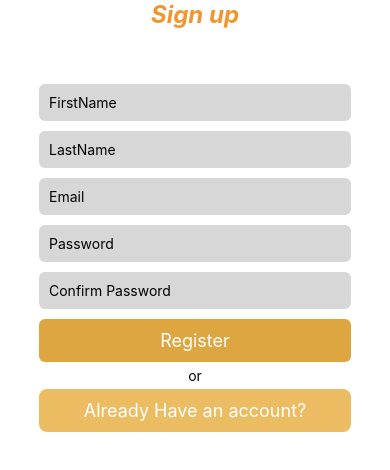
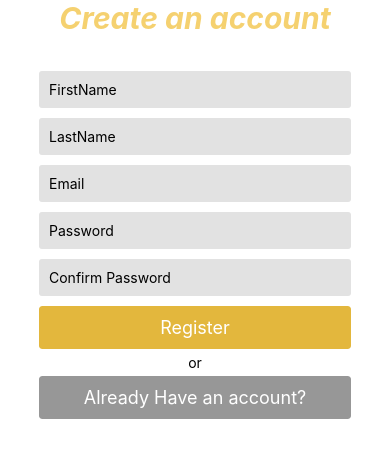
Before and after one commit to JPvenadas/MyNotepad, a React Native app: screen /Register in a window 390 px wide. Shown: the top 470 px of the page. Built offline with nearby package versions, Linux system fonts and the light colour scheme.

Commit message:
change the splash icon and coloring

```diff
--- a/components/Register/RegisterForm.jsx
+++ b/components/Register/RegisterForm.jsx
@@ -67,7 +67,7 @@ export function RegisterForm({Register, Login}) {
 
       return (
           <View style={styles.Container}>
-              <Text style={styles.title}>Sign up</Text>
+              <Text style={styles.title}>Create an account</Text>
               <Formik
                   initialValues={
                       {
@@ -193,10 +193,10 @@ const styles = StyleSheet.create({
         height: 'auto'
     },
     title:{
-        color: '#f1962f',
-        fontSize: 24,
+        color: '#f5d170',
+        fontSize: 30,
         fontStyle: 'italic',
-        paddingBottom: 50,
+        paddingBottom: 30,
         fontWeight: 'bold',
 
     },
--- a/components/login/LoginForm.jsx
+++ b/components/login/LoginForm.jsx
@@ -22,7 +22,7 @@ const LoginForm = ({Register, onLogin}) => {
        setDatabase(JSON.parse(value))
       }
     } catch(e) {
-     console.log(e)
+      Alert.alert('Login Error', 'No Users Found');
     }
   }
 
@@ -92,7 +92,7 @@ const LoginForm = ({Register, onLogin}) => {
             <View style={Global.inputContainer}>
               <Button
                 buttonStyle={Global.subButton}
-                title="Signup"
+                title="Create an account"
                 onPress={()=>{Register()}}/>
             </View>
           </View>)
@@ -130,10 +130,10 @@ const styles = StyleSheet.create({
     paddingBottom: 20,
   },
   subtitile1:{
-    color: '#535455',
+    color: '#79797a',
   },
   subtitile2:{
-    color: '#e8bc43'
+    color: '#f5d170'
   }
 })
 
--- a/components/login/LoginLottie.jsx
+++ b/components/login/LoginLottie.jsx
@@ -22,6 +22,7 @@ const styles = StyleSheet.create({
     image: {
        width: '70%',
        height: 180,
+
       },
 })
 export default LoginLottie
--- a/screens/NoteEdit.jsx
+++ b/screens/NoteEdit.jsx
@@ -74,7 +74,6 @@ const NoteEdit = ({route,navigation}) => {
           })
         }}/>
         </View>
-        <Text>{}</Text>
         <TextInput
           multiline
           style={styles.input2}
--- a/screens/Register.jsx
+++ b/screens/Register.jsx
@@ -17,7 +17,7 @@ const Register = ({navigation}) => {
     navigation.navigate('Loading',user)
   }
   return (
-    <ScrollView style={{backgroundColor: 'white'}}>
+    <ScrollView style={{backgroundColor: '#fff'}}>
       <View style={styles.container}>
       <RegisterForm Register={navigateLoading} Login={navigatelogin}/>
       </View>
--- a/styles/GlobalStyles.js
+++ b/styles/GlobalStyles.js
@@ -11,22 +11,22 @@ export const Global = StyleSheet.create(
         input: {
             padding: 10,
             width: '100%',
-            backgroundColor: '#d7d7d7',
-            borderRadius: 6
+            backgroundColor: '#e2e2e2',
+            borderRadius: 3
         },
         button:{
             width: '100%',
             alignSelf: 'center',
             padding: 10,
-            borderRadius: 6,
-            backgroundColor: '#dda640'
+            borderRadius: 3,
+            backgroundColor: '#e3b73d'
         },
         subButton:{
             width: '100%',
             alignSelf: 'center',
             padding: 10,
-            borderRadius: 8,
-            backgroundColor: '#ecbc62'
+            borderRadius: 3,
+            backgroundColor: '#979797'
         },
         inputContainer: {
             marginVertical: 5,
```
Also changed, not shown: assets/splash.png.
